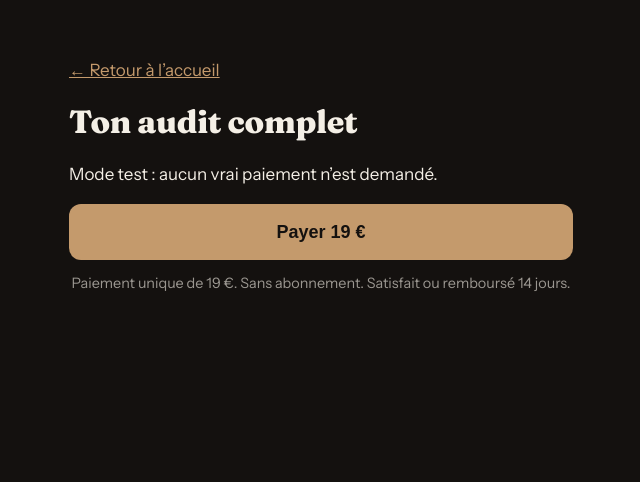
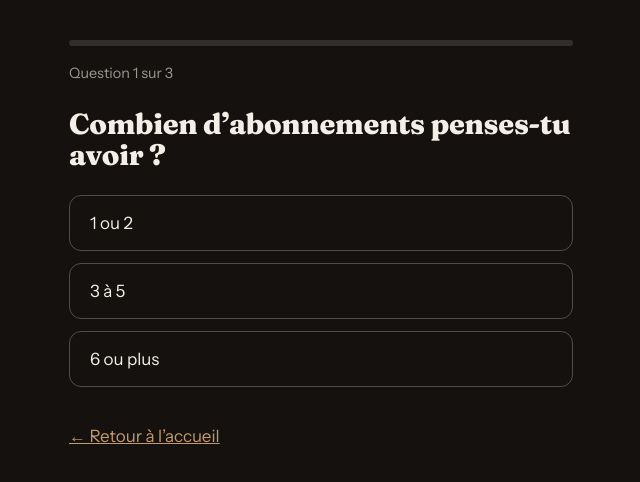
Before and after one commit to madameanash111-cell/fantomes, a Next.js app: page /commencer in a window 1280 px wide. Shown: the top 482 px of the page, without its empty margins (319-959 px from the left). Built offline with nearby package versions, Linux system fonts and the light colour scheme.

Commit message:
page.tsx

```diff
--- a/app/commencer/page.tsx
+++ b/app/commencer/page.tsx
@@ -1,16 +1,125 @@
+"use client";
+
+import { useState } from "react";
 import Link from "next/link";
-import BoutonPayer from "./BoutonPayer";
 
-export const metadata = { title: "Commencer — Fantômes" };
+const questions = [
+  {
+    titre: "Combien d’abonnements penses-tu avoir ?",
+    options: [
+      { label: "1 ou 2", valeur: 2 },
+      { label: "3 à 5", valeur: 4 },
+      { label: "6 ou plus", valeur: 7 },
+    ],
+  },
+  {
+    titre: "Quand as-tu relu ton relevé ligne par ligne pour la dernière fois ?",
+    options: [
+      { label: "Ce mois-ci", valeur: 0 },
+      { label: "Il y a plusieurs mois", valeur: 1 },
+      { label: "Je ne m’en souviens pas", valeur: 2 },
+    ],
+  },
+  {
+    titre: "As-tu déjà oublié de résilier un essai gratuit ?",
+    options: [
+      { label: "Oui, plusieurs fois", valeur: 2 },
+      { label: "Oui, une fois", valeur: 1 },
+      { label: "Non, jamais", valeur: 0 },
+    ],
+  },
+];
+
+const eur = (n: number) =>
+  n.toLocaleString("fr-FR", { style: "currency", currency: "EUR", maximumFractionDigits: 0 });
 
 export default function Commencer() {
+  const [etape, setEtape] = useState(0);
+  const [reponses, setReponses] = useState<{ label: string; valeur: number }[]>([]);
+
+  function choisir(o: { label: string; valeur: number }) {
+    setReponses([...reponses.slice(0, etape), o]);
+    setEtape(etape + 1);
+  }
+
+  function retour() {
+    setEtape(Math.max(0, etape - 1));
+  }
+
+  const fini = etape >= questions.length;
+  const progression = Math.round((Math.min(etape, questions.length) / questions.length) * 100);
+
+  const bouton = {
+    width: "100%",
+    minHeight: "3.5rem",
+    padding: "0 1.25rem",
+    background: "transparent",
+    color: "var(--creme)",
+    border: "1px solid #ffffff40",
+    borderRadius: ".75rem",
+    cursor: "pointer",
+    fontSize: "1.0625rem",
+    textAlign: "left",
+    fontFamily: "inherit",
+  } as const;
+
+  if (fini) {
+    const n = reponses[0]?.valeur ?? 2;
+    const cout = n * 5 * 12;
+    const releve = reponses[1]?.label ?? "";
+    const essai = reponses[2]?.valeur ?? 0;
+    return (
+      <main className="wrap" style={{ padding: "2.5rem 1.25rem 3rem" }}>
+        <div style={{ height: 6, background: "#ffffff1f", borderRadius: 3, marginBottom: "2rem" }}>
+          <div style={{ height: 6, width: "100%", background: "var(--caramel)", borderRadius: 3 }} />
+        </div>
+        <h1 className="titre" style={{ fontSize: "2rem" }}>Voilà ce que tu nous as dit.</h1>
+        <p>
+          Tu penses avoir <strong>{reponses[0]?.label.toLowerCase()}</strong> abonnement{n > 2 ? "s" : ""}.
+          {" "}Ton dernier vrai coup d’œil à ton relevé : <strong>{releve.toLowerCase()}</strong>.
+          {essai > 0 ? " Et tu as déjà laissé filer un essai gratuit." : ""}
+        </p>
+        <div style={{ borderTop: "1px solid #ffffff1f", borderBottom: "1px solid #ffffff1f", padding: "1.5rem 0", margin: "1.5rem 0" }}>
+          <div className="chiffre">{eur(cout)}</div>
+          <p style={{ margin: ".5rem 0 0", opacity: 0.85 }}>
+            par an, c’est un exemple de calcul : {n} abonnements à 5 € par mois seulement. Tes vrais montants
+            sont peut-être plus bas, ou plus hauts. Ton relevé te le dira.
+          </p>
+        </div>
+        <p>
+          Dépose ton relevé Revolut : en quelques secondes, tu vois tes prélèvements réguliers, classés par
+          montant annuel. Le résultat est lu sur ton téléphone, rien n’est envoyé.
+        </p>
+        <Link href="/audit" className="btn">Déposer mon relevé</Link>
+        <p className="note">Gratuit : tu vois ton total et ton premier prélèvement avant de payer quoi que ce soit.</p>
+      </main>
+    );
+  }
+
+  const q = questions[etape];
   return (
     <main className="wrap" style={{ padding: "2.5rem 1.25rem 3rem" }}>
-      <p><Link href="/" style={{ color: "var(--caramel)" }}>← Retour à l’accueil</Link></p>
-      <h1 className="titre" style={{ fontSize: "2rem" }}>Ton audit complet</h1>
-      <p>Mode test : aucun vrai paiement n’est demandé.</p>
-      <BoutonPayer />
-      <p className="note">Paiement unique de 19 €. Sans abonnement. Satisfait ou remboursé 14 jours.</p>
+      <div style={{ height: 6, background: "#ffffff1f", borderRadius: 3, marginBottom: "1rem" }}>
+        <div style={{ height: 6, width: `${progression}%`, background: "var(--caramel)", borderRadius: 3, transition: "width .3s" }} />
+      </div>
+      <p style={{ opacity: 0.6, fontSize: ".9rem", margin: "0 0 1.5rem" }}>Question {etape + 1} sur {questions.length}</p>
+      <h1 className="titre" style={{ fontSize: "1.8rem", margin: "0 0 1.5rem" }}>{q.titre}</h1>
+      <div style={{ display: "grid", gap: ".75rem" }}>
+        {q.options.map((o) => (
+          <button key={o.label} type="button" onClick={() => choisir(o)} style={bouton}>
+            {o.label}
+          </button>
+        ))}
+      </div>
+      <p style={{ marginTop: "1.5rem", minHeight: "2.75rem" }}>
+        {etape > 0 ? (
+          <button type="button" onClick={retour} style={{ background: "transparent", border: 0, color: "var(--caramel)", cursor: "pointer", fontSize: "1rem", padding: ".75rem 0", fontFamily: "inherit" }}>
+            ← Question précédente
+          </button>
+        ) : (
+          <Link href="/" style={{ color: "var(--caramel)", display: "inline-block", padding: ".75rem 0" }}>← Retour à l’accueil</Link>
+        )}
+      </p>
     </main>
   );
 }
```
